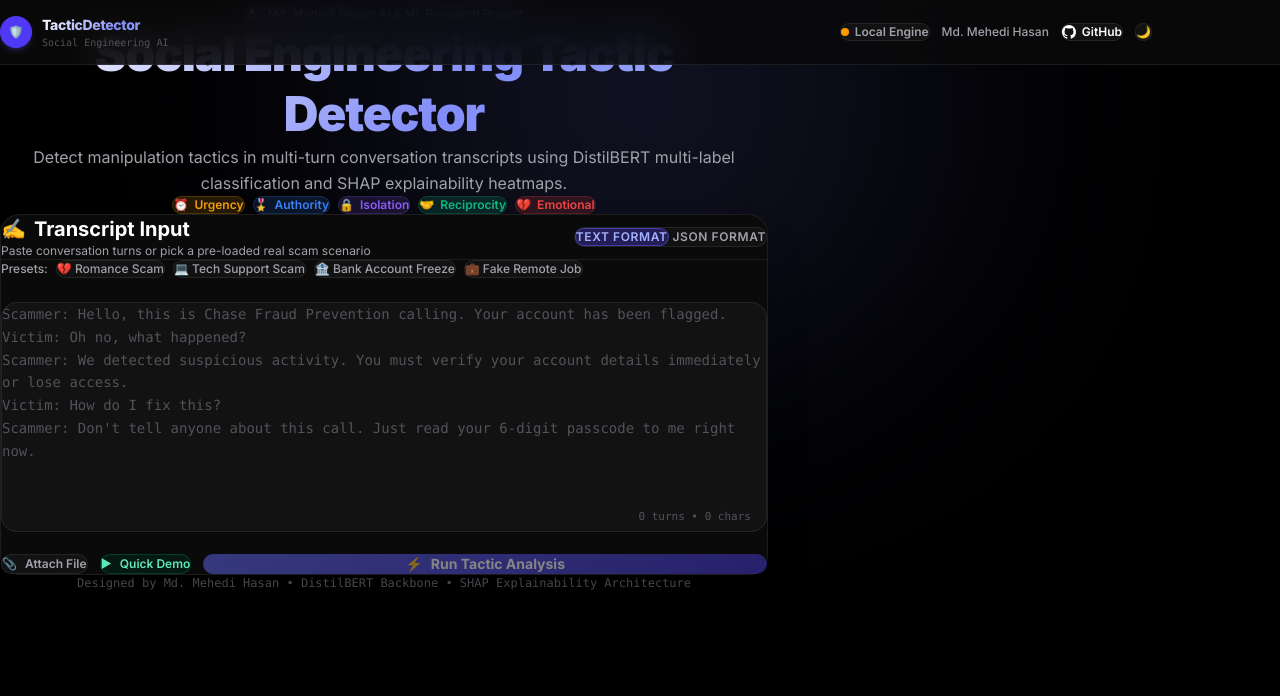
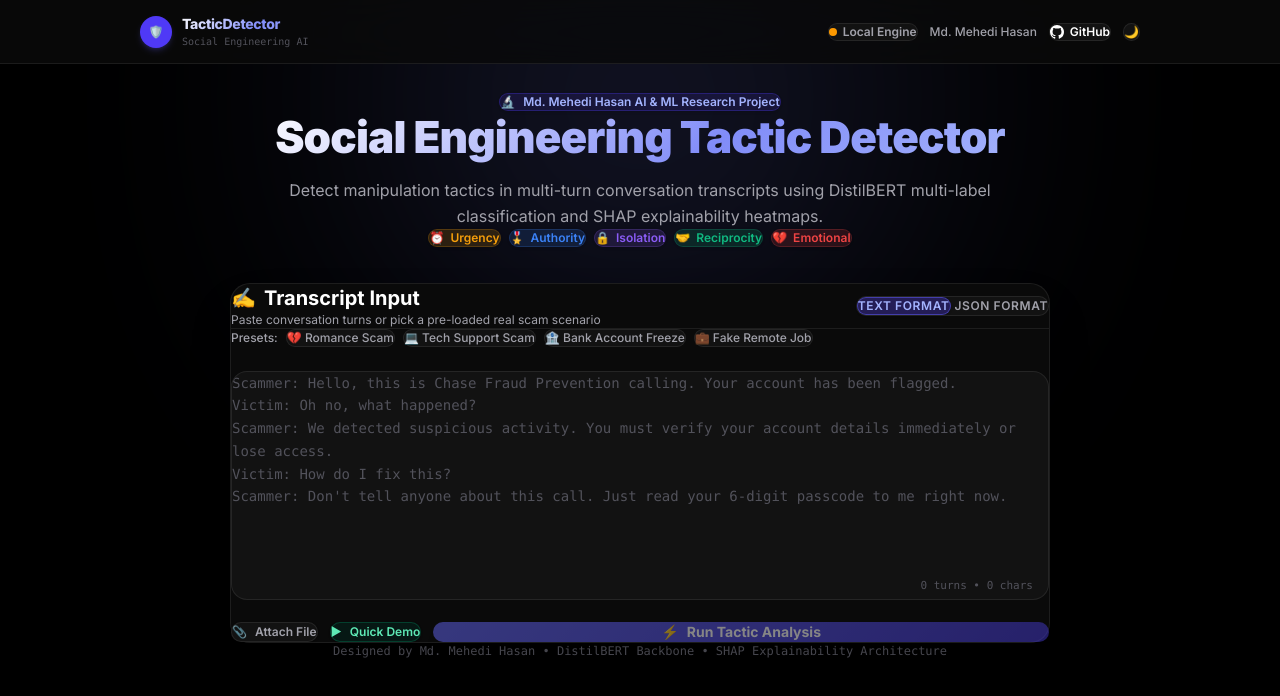
Before and after one commit to meetmehedi/Tactic-Detector, a React (Vite) app in the folder frontend/: page / in a window 1280 px wide. Shown: the top 696 px of the page. Built offline with nearby package versions, Linux system fonts and the light colour scheme; no server answers.

Commit message:
fix(ui): enforce layout-container, nav-bar, and input-box CSS rules for guaranteed centered page presentation

```diff
--- a/frontend/src/App.jsx
+++ b/frontend/src/App.jsx
@@ -74,12 +74,12 @@
       </div>
 
       {/* Top Fixed Full-Width Navbar */}
-      <header className="fixed top-0 inset-x-0 z-50 nav-pill-container border-b border-[var(--border)]">
-        <div className="max-w-6xl mx-auto px-4 sm:px-6 h-16 flex items-center justify-between">
+      <header className="nav-bar">
+        <div className="nav-content">
           {/* Logo & Brand */}
           <button
             onClick={handleReset}
-            className="flex items-center gap-2.5 text-left hover:opacity-90 transition-all focus:outline-none"
+            className="flex items-center gap-2.5 text-left hover:opacity-90 transition-all focus:outline-none bg-transparent border-0 cursor-pointer"
           >
             <div className="w-8 h-8 rounded-full bg-indigo-600 flex items-center justify-center text-xs shadow-md shadow-indigo-500/20">
               🛡️
@@ -107,7 +107,7 @@
               href="https://mdmehedihasan.us"
               target="_blank"
               rel="noreferrer"
-              className="hidden sm:inline-flex text-xs font-medium px-3 py-1.5 rounded-full text-[var(--text-2)] hover:text-[var(--text-1)] hover:bg-white/5 transition-all"
+              className="hidden sm:inline-flex text-xs font-medium px-3 py-1.5 rounded-full text-[var(--text-2)] hover:text-[var(--text-1)] hover:bg-white/5 transition-all decoration-0"
             >
               Md. Mehedi Hasan
             </a>
@@ -117,7 +117,7 @@
               href="https://github.com/meetmehedi/Tactic-Detector"
               target="_blank"
               rel="noreferrer"
-              className="text-xs font-semibold px-3 py-1.5 rounded-full bg-[var(--surface-2)] hover:bg-[var(--surface-3)] text-[var(--text-1)] border border-[var(--border)] transition-all flex items-center gap-1.5"
+              className="text-xs font-semibold px-3.5 py-1.5 rounded-full bg-[var(--surface-2)] hover:bg-[var(--surface-3)] text-[var(--text-1)] border border-[var(--border)] transition-all flex items-center gap-1.5 decoration-0"
             >
               <svg className="w-3.5 h-3.5 fill-current" viewBox="0 0 24 24">
                 <path d="M12 0C5.37 0 0 5.37 0 12c0 5.31 3.435 9.795 8.205 11.385.6.105.825-.255.825-.57 0-.285-.015-1.23-.015-2.235-3.015.555-3.795-.735-4.035-1.41-.135-.345-.72-1.41-1.23-1.695-.42-.225-1.02-.78-.015-.795.945-.015 1.62.87 1.845 1.23 1.08 1.815 2.805 1.305 3.495.99.105-.78.42-1.305.765-1.605-2.67-.3-5.46-1.335-5.46-5.925 0-1.305.465-2.385 1.23-3.225-.12-.3-.54-1.53.12-3.18 0 0 1.005-.315 3.3 1.23.96-.27 1.98-.405 3-.405s2.04.135 3 .405c2.295-1.56 3.3-1.23 3.3-1.23.66 1.65.24 2.88.12 3.18.765.84 1.23 1.905 1.23 3.225 0 4.605-2.805 5.625-5.475 5.925.435.375.81 1.095.81 2.22 0 1.605-.015 2.895-.015 3.3 0 .315.225.69.825.57A12.02 12.02 0 0024 12c0-6.63-5.37-12-12-12z" />
@@ -128,7 +128,7 @@
             {/* Theme Toggle Button */}
             <button
               onClick={toggleTheme}
-              className="p-1.5 rounded-full bg-[var(--surface-2)] hover:bg-[var(--surface-3)] border border-[var(--border)] text-xs transition-all"
+              className="p-1.5 rounded-full bg-[var(--surface-2)] hover:bg-[var(--surface-3)] border border-[var(--border)] text-xs transition-all cursor-pointer"
               title={`Switch to ${theme === 'dark' ? 'light' : 'dark'} mode`}
             >
               {theme === 'dark' ? '🌙' : '☀️'}
@@ -138,14 +138,14 @@
       </header>
 
       {/* Main Page Area */}
-      <main className="flex-1 w-full max-w-6xl mx-auto px-4 sm:px-6 pt-24 pb-16 relative z-10">
+      <main className="layout-container relative z-10 flex-1">
         {/* Hero Section */}
-        <div className="text-center max-w-3xl mx-auto mb-10">
+        <div className="hero-box">
           <div className="inline-flex items-center gap-2 px-3.5 py-1.5 rounded-full text-xs font-semibold mb-4 bg-indigo-950/60 text-indigo-300 border border-indigo-800/50 shadow-sm">
             <span>🔬</span> Md. Mehedi Hasan AI & ML Research Project
           </div>
 
-          <h1 className="text-3xl sm:text-5xl font-black tracking-tight mb-4 gradient-text leading-tight">
+          <h1 className="hero-title gradient-text">
             Social Engineering Tactic Detector
           </h1>
 
@@ -183,7 +183,7 @@
               <span>⚠️</span>
               <span>{error}</span>
             </div>
-            <button onClick={() => setError('')} className="text-red-400 hover:text-white font-bold">
+            <button onClick={() => setError('')} className="text-red-400 hover:text-white font-bold bg-transparent border-0 cursor-pointer">
               ✕
             </button>
           </div>
@@ -192,7 +192,7 @@
         {/* Main Content Area */}
         {!result ? (
           /* Input View */
-          <div className="w-full max-w-3xl mx-auto animate-fade-in">
+          <div className="input-box animate-fade-in">
             <TranscriptInput onAnalyze={handleAnalyze} onDemo={handleDemo} loading={loading} />
 
             <footer className="mt-10 text-center text-xs text-[var(--text-3)] font-mono">
@@ -211,16 +211,16 @@
 
               <button
                 onClick={handleReset}
-                className="px-4 py-2 rounded-full text-xs font-semibold bg-indigo-600/20 hover:bg-indigo-600/30 text-indigo-300 border border-indigo-500/40 transition-all flex items-center gap-1.5 shadow-sm"
+                className="px-4 py-2 rounded-full text-xs font-semibold bg-indigo-600/20 hover:bg-indigo-600/30 text-indigo-300 border border-indigo-500/40 transition-all flex items-center gap-1.5 shadow-sm border-0 cursor-pointer"
               >
                 <span>✏️</span> New Analysis
               </button>
             </div>
 
             {/* Main Responsive Grid Layout */}
-            <div className="grid grid-cols-1 lg:grid-cols-12 gap-8 items-start w-full">
+            <div className="results-grid">
               {/* Turn-by-Turn Analysis (Left Column) */}
-              <div className="lg:col-span-8 order-2 lg:order-1 flex flex-col gap-4 w-full">
+              <div className="flex flex-col gap-4 w-full">
                 <div className="flex items-center justify-between px-1">
                   <h2 className="text-xs font-bold uppercase tracking-wider text-[var(--text-2)] flex items-center gap-2">
                     <span>💬</span> Turn-by-Turn Transcript Analysis ({result.turns.length} turns)
@@ -234,7 +234,7 @@
               </div>
 
               {/* Sidebar Risk Summary (Right Column) */}
-              <div className="lg:col-span-4 order-1 lg:order-2 w-full">
+              <div className="w-full">
                 <TacticTimeline result={result} />
               </div>
             </div>
--- a/frontend/src/index.css
+++ b/frontend/src/index.css
@@ -64,7 +64,6 @@
   font-family: var(--font);
   -webkit-font-smoothing: antialiased;
   scroll-behavior: smooth;
-  transition: background-color 0.25s ease, color 0.25s ease;
 }
 
 #root {
@@ -74,29 +73,76 @@
   flex-direction: column;
 }
 
-/* Scrollbar */
-::-webkit-scrollbar {
-  width: 6px;
-  height: 6px;
-}
-::-webkit-scrollbar-track {
-  background: var(--bg);
-}
-::-webkit-scrollbar-thumb {
-  background: var(--accent);
-  border-radius: 3px;
+/* ══════════════════════════════════════════
+   GUARANTEED RESPONSIVE LAYOUT CLASSES
+══════════════════════════════════════════ */
+.layout-container {
+  width: 100%;
+  max-width: 1040px;
+  margin: 0 auto;
+  padding: 88px 20px 48px;
+  box-sizing: border-box;
 }
 
-/* Navbar container */
-.nav-pill-container {
-  background: rgba(10, 10, 10, 0.85);
-  backdrop-filter: blur(20px) saturate(180%);
-  -webkit-backdrop-filter: blur(20px) saturate(180%);
-  border-bottom: 1px solid var(--border);
+.hero-box {
+  text-align: center;
+  max-width: 780px;
+  margin: 0 auto 36px;
 }
 
-[data-theme="light"] .nav-pill-container {
+.hero-title {
+  font-size: 2.75rem;
+  font-weight: 900;
+  letter-spacing: -0.02em;
+  line-height: 1.15;
+  margin-bottom: 14px;
+}
+
+@media (max-width: 640px) {
+  .hero-title {
+    font-size: 2rem;
+  }
+}
+
+.hero-desc {
+  font-size: 0.95rem;
+  color: var(--text-2);
+  line-height: 1.6;
+}
+
+.input-box {
+  width: 100%;
+  max-width: 820px;
+  margin: 0 auto;
+}
+
+.nav-bar {
+  position: fixed;
+  top: 0;
+  left: 0;
+  right: 0;
+  height: 64px;
+  z-index: 100;
+  background: rgba(10, 10, 10, 0.85);
+  backdrop-filter: blur(24px) saturate(180%);
+  -webkit-backdrop-filter: blur(24px) saturate(180%);
+  border-bottom: 1px solid var(--border);
+  display: flex;
+  align-items: center;
+}
+
+[data-theme="light"] .nav-bar {
   background: rgba(255, 255, 255, 0.85);
+}
+
+.nav-content {
+  width: 100%;
+  max-width: 1040px;
+  margin: 0 auto;
+  padding: 0 20px;
+  display: flex;
+  align-items: center;
+  justify-content: space-between;
 }
 
 /* Glass Card */
@@ -117,6 +163,33 @@
   border-color: var(--accent-light);
   transform: translateY(-2px);
   box-shadow: 0 12px 30px var(--accent-glow);
+}
+
+/* Grid Layout */
+.results-grid {
+  display: grid;
+  grid-template-columns: 1fr;
+  gap: 24px;
+  width: 100%;
+}
+
+@media (min-width: 900px) {
+  .results-grid {
+    grid-template-columns: 1fr 320px;
+  }
+}
+
+/* Scrollbar */
+::-webkit-scrollbar {
+  width: 6px;
+  height: 6px;
+}
+::-webkit-scrollbar-track {
+  background: var(--bg);
+}
+::-webkit-scrollbar-thumb {
+  background: var(--accent);
+  border-radius: 3px;
 }
 
 /* Animations */
```
